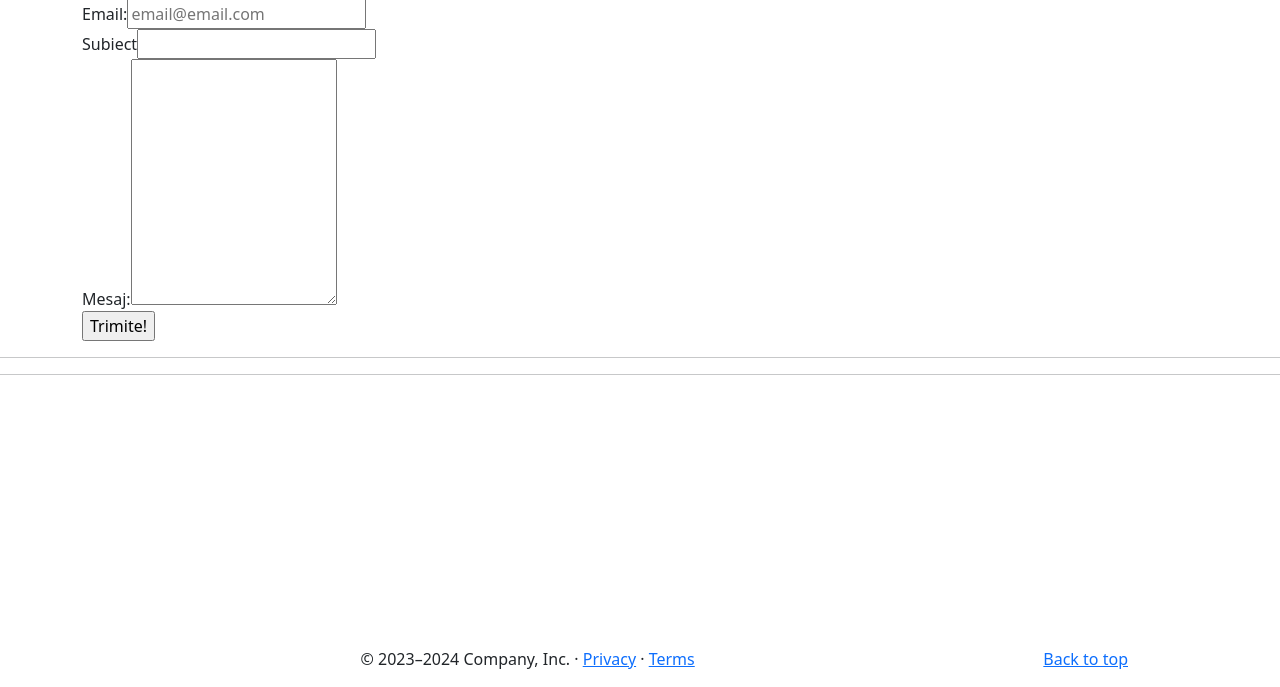
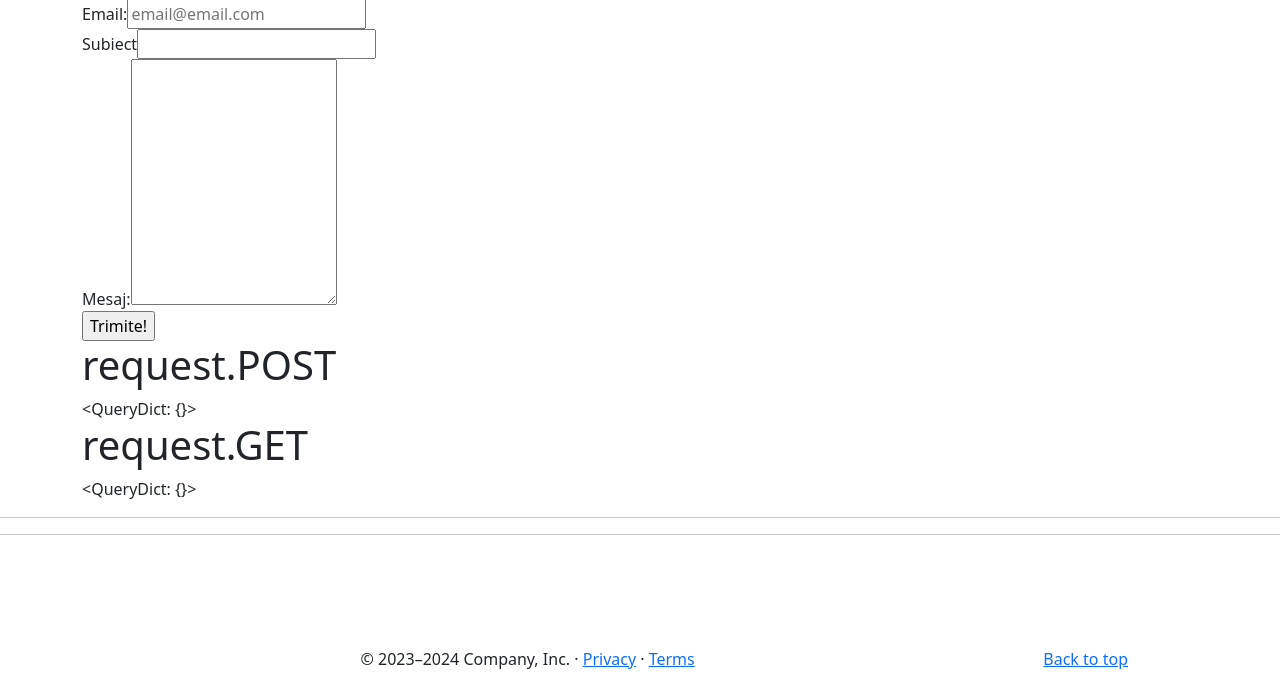
Before and after one commit to comandrei/django-bootstrap, a Django app: page /contact in a window 1280 px wide. Shown: the part 113-800 px from the top of the page. Run offline with Django 5.2, Linux system fonts and the light colour scheme; some libraries are stand-ins or nearby versions.

Commit message:
Show POST content

```diff
--- a/my_project/app/templates/contact.html
+++ b/my_project/app/templates/contact.html
@@ -1,10 +1,17 @@
 {% extends "base.html" %}
 {% block body %}
 <h1>Contact</h1>
-<form>
+<form method="POST">
+    {% csrf_token %}
     <label for="email">Email:</label><input type="email" name="email" required placeholder="email@email.com"/> <br />
     <label for="email">Subiect</label><input type="text" name="subiect" /> <br />
-    <label for="mesaj">Mesaj:</label><textarea cols="20" rows="10"></textarea><br />
+    <label for="mesaj">Mesaj:</label><textarea cols="20" rows="10" name="mesaj"></textarea><br />
     <input type="submit" value="Trimite!" />
 </form>
+
+<h1>request.POST</h1>
+{{ request.POST }}
+
+<h1>request.GET</h1>
+{{ request.GET}}
 {% endblock body%}
```
